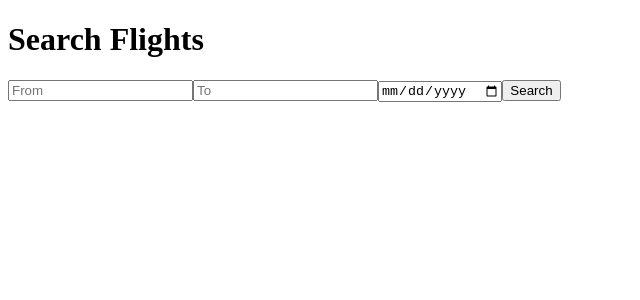
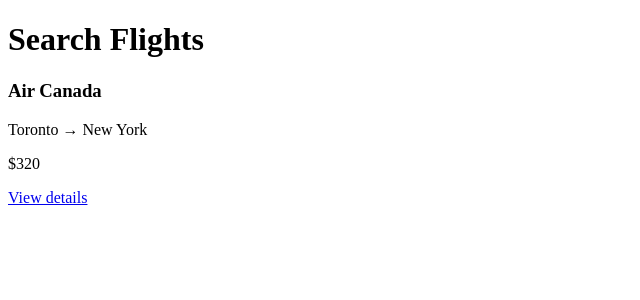
Before and after one commit to DmitriiM1/air-tickets-web, a React (Vite) app in the folder air-tickets-web/: page / in a window 1280 px wide. Shown: the top 300 px of the page, without its empty margins (0-640 px from the left). Built offline with nearby package versions, Linux system fonts and the light colour scheme.

Commit message:
fix - use type imports for models

```diff
--- a/air-tickets-web/src/components/FlightCard.tsx
+++ b/air-tickets-web/src/components/FlightCard.tsx
@@ -1,4 +1,4 @@
-import { Flight } from '../types/flight'
+import type { Flight } from '../types/flight'
 import { Link } from 'react-router-dom'
 
 export default function FlightCard({ flight }: { flight: Flight }) {
--- a/air-tickets-web/src/pages/SearchPage.tsx
+++ b/air-tickets-web/src/pages/SearchPage.tsx
@@ -1,10 +1,21 @@
-import SearchForm from '../components/SearchForm'
+import { useEffect, useState } from 'react'
+import { getFlights } from '../services/flightApi'
+import type { Flight } from '../types/flight'
+import FlightCard from '../components/FlightCard'
 
 export default function SearchPage() {
+  const [flights, setFlights] = useState<Flight[]>([])
+
+  useEffect(() => {
+    getFlights().then(setFlights)
+  }, [])
+
   return (
     <>
       <h1>Search Flights</h1>
-      <SearchForm />
+      {flights.map(f => (
+        <FlightCard key={f.id} flight={f} />
+      ))}
     </>
   )
 }
--- a/air-tickets-web/src/services/flightApi.ts
+++ b/air-tickets-web/src/services/flightApi.ts
@@ -1,4 +1,4 @@
-import { Flight } from '../types/flight'
+import type { Flight } from '../types/flight'
 
 const mockFlights: Flight[] = [
   {
```
